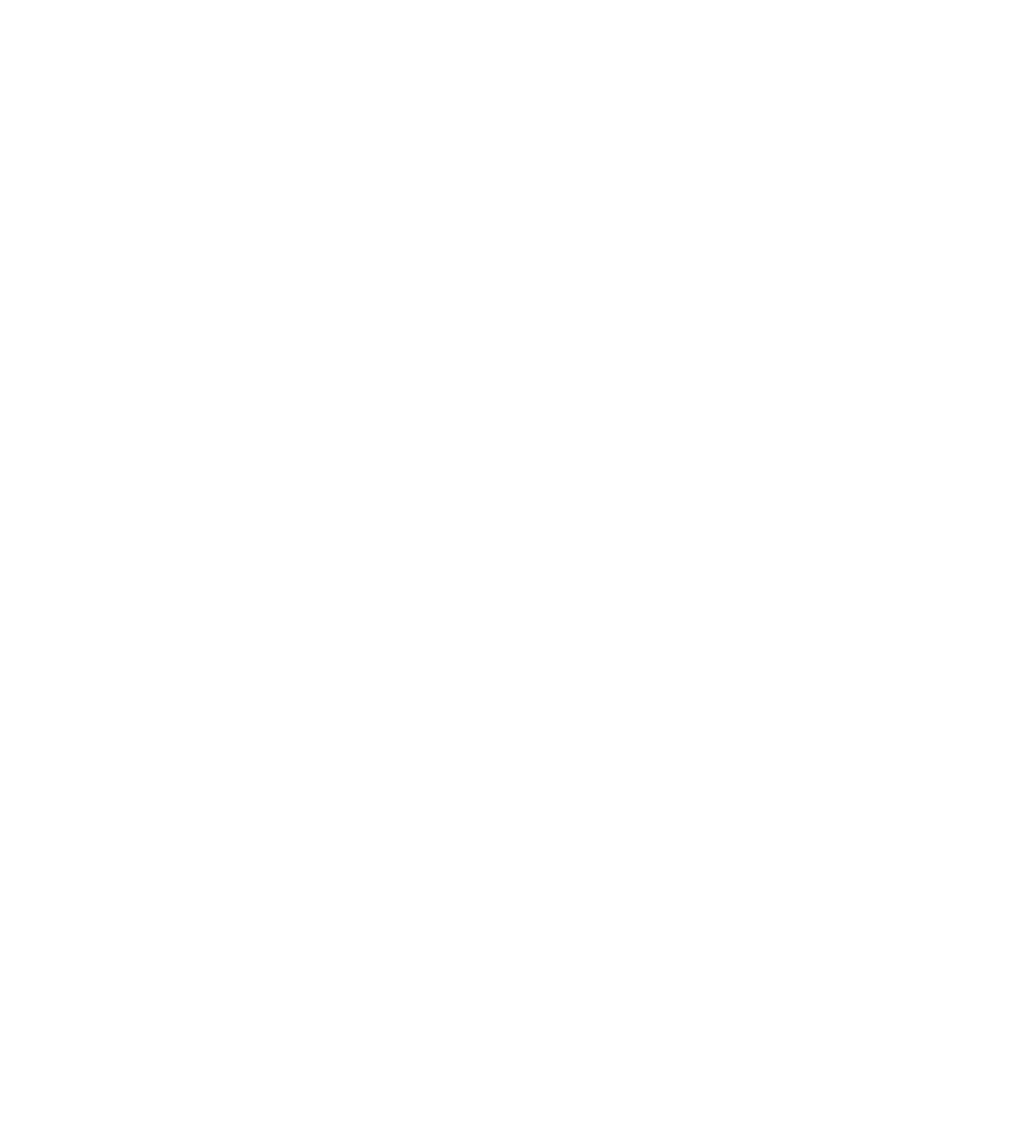
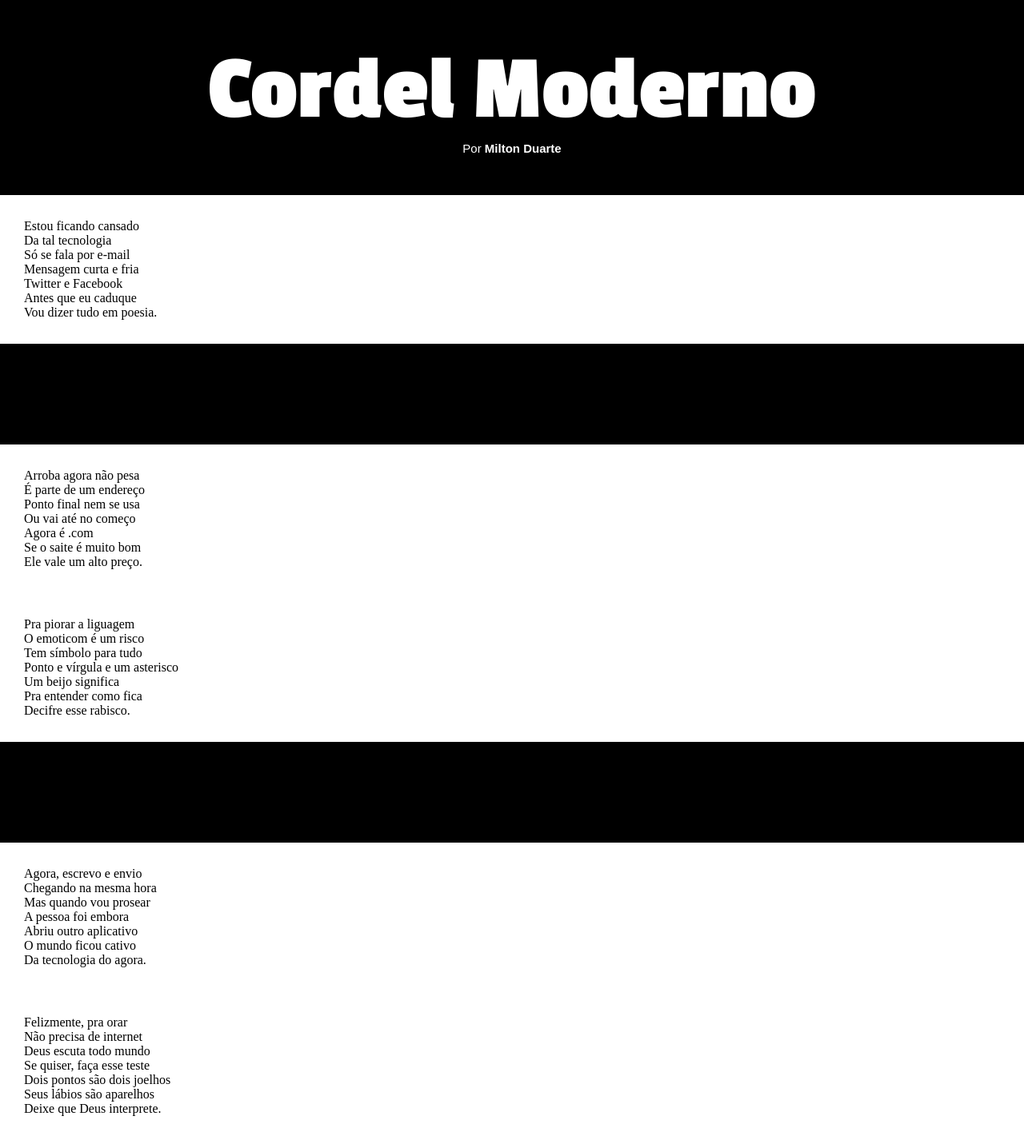
Before and after one commit to JoelissonSS/html-css, a plain HTML site: page desafios/desafio012/index.html in a window 1280 px wide. Shown: the whole page at 80% size. Before the commit the page ends 800 px from the top, so only its background shows below. Drawn offline with Linux system fonts and the light colour scheme.

Commit message:
update projeto cordel

```diff
--- a/desafios/desafio012/index.html
+++ b/desafios/desafio012/index.html
@@ -4,9 +4,80 @@
     <meta charset="UTF-8">
     <meta http-equiv="X-UA-Compatible" content="IE=edge">
     <meta name="viewport" content="width=device-width, initial-scale=1.0">
-    <title>Document</title>
+    <title>Projeto Cordel</title>
+    <link rel="stylesheet" href="style.css">
 </head>
 <body>
-
+    <header>
+        <h1>Cordel Moderno</h1>
+        <aside>Por <a href="https://www.recantodasletras.com.br/poesias/3186743" rel="external">Milton Duarte</a></aside>
+    </header>
+    <article>
+        <section class="normal" >
+                <p>Estou ficando cansado<br>
+                Da tal tecnologia<br>
+                Só se fala por e-mail<br>
+                Mensagem curta e fria<br>
+                Twitter e Facebook<br>
+                Antes que eu caduque<br>
+                Vou dizer tudo em poesia.</p>
+        </section>
+        <section id="img1">
+            <p class="transp">Não é mais como era antes<br>
+                É tudo abreviado<br>
+                "Você" só tem duas letras<br>
+                O "O" e o "E" foi riscado<br>
+                Para declarar o amor<br>
+                Basta botar uma flor<br>
+                E um coração desenhado.</p>
+        </section>
+        <section class="normal" >
+            <p>Arroba agora não pesa<br>
+                É parte de um endereço<br>
+                Ponto final nem se usa<br>
+                Ou vai até no começo<br>
+                Agora é .com<br>
+                Se o saite é muito bom<br>
+                Ele vale um alto preço.</p>
+        <section>
+            <section></section></section>
+        </section>
+        <section class="normal" >
+            <p>Pra piorar a liguagem<br>
+                O emoticom é um risco<br>
+                Tem símbolo para tudo<br>
+                Ponto e vírgula e um asterisco<br>
+                Um beijo significa<br>
+                Pra entender como fica<br>
+                Decifre esse rabisco.</p>
+        </section>
+        <section id="img2">
+            <p class="transp">Tenho saudade das cartas<br>
+                Escritas com a própria mão<br>
+                Mandava no mês de Junho<br>
+                Só chegava no Verão<br>
+                Mas matava a saudade<br>
+                Era texto de verdade<br>
+                Nas linhas do coração.</p>
+        </section>
+        <section class="normal" >
+            <p>Agora, escrevo e envio<br>
+                Chegando na mesma hora<br>
+                Mas quando vou prosear<br>
+                A pessoa foi embora<br>
+                Abriu outro aplicativo<br>
+                O mundo ficou cativo<br>
+                Da tecnologia do agora.</p>
+        </section>
+        <section class="normal" >
+            <p>Felizmente, pra orar<br>
+                Não precisa de internet<br>
+                Deus escuta todo mundo<br>
+                Se quiser, faça esse teste<br>
+                Dois pontos são dois joelhos<br>
+                Seus lábios são aparelhos<br>
+                Deixe que Deus interprete.</p>
+        </section>
+    </article>
 </body>
 </html>
--- /dev/null
+++ b/desafios/desafio012/style.css
@@ -0,0 +1,42 @@
+@charset "UTF-8";
+@font-face {
+    font-family: 'passionone';
+    src: url(fonts/PassionOne-Bold.ttf) ;
+}
+@font-face {
+    font-family: 'sriracha';
+    src: url(fonts/Sriracha-Regular.ttf);
+}
+* {
+    margin: 0;
+}
+body{
+    background-color: black;
+}
+header{
+    background-color: black;
+}
+header > h1{
+    font-size: calc(9vw);
+    text-align: center;
+    color: white;
+    font-family: 'passionone', serif;
+    padding-top: 50px;
+    color: white;
+}
+header > aside{
+    color: white;
+    text-align: center;
+    font: normal 15px Arial, Helvetica, sans-serif;
+    padding-bottom: 50px;
+}
+header > aside > a {
+    text-decoration: none;
+    font-weight: bold;
+    color: white;
+}
+
+.normal{
+    background-color: white;
+    padding: 30px;
+}
```
Also changed, not shown: desafios/desafio012/cordel-moderno.txt (deleted), desafios/desafio012/fonts/PassionOne-Black.ttf (added), desafios/desafio012/fonts/PassionOne-Bold.ttf (added), desafios/desafio012/fonts/PassionOne-Regular.ttf (added), desafios/desafio012/fonts/Sriracha-Regular.ttf (added).
